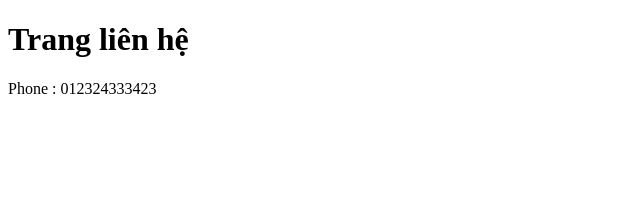
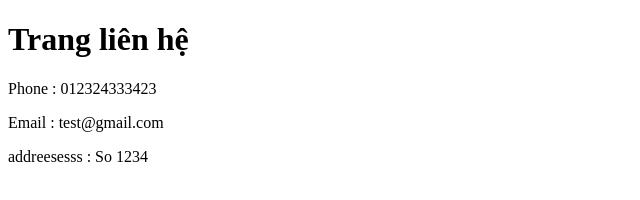
Before and after one commit to RelliZisme98/BE-NodeJS-Bai4-ShopOnline, a plain HTML site: page contact.html in a window 1280 px wide. Shown: the whole page, without its empty margins (0-640 px from the left). Drawn offline with Linux system fonts and the light colour scheme.

Commit message:
Update contact and product

```diff
--- a/contact.html
+++ b/contact.html
@@ -8,5 +8,7 @@
 <body>
     <h1>Trang liên hệ</h1>
     <p>Phone : 012324333423</p>
+    <p>Email : test@gmail.com</p>
+    <p>addreesesss : So 1234</p>
 </body>
 </html>
```
Also changed, not shown: product.html (+3 -0 lines).
